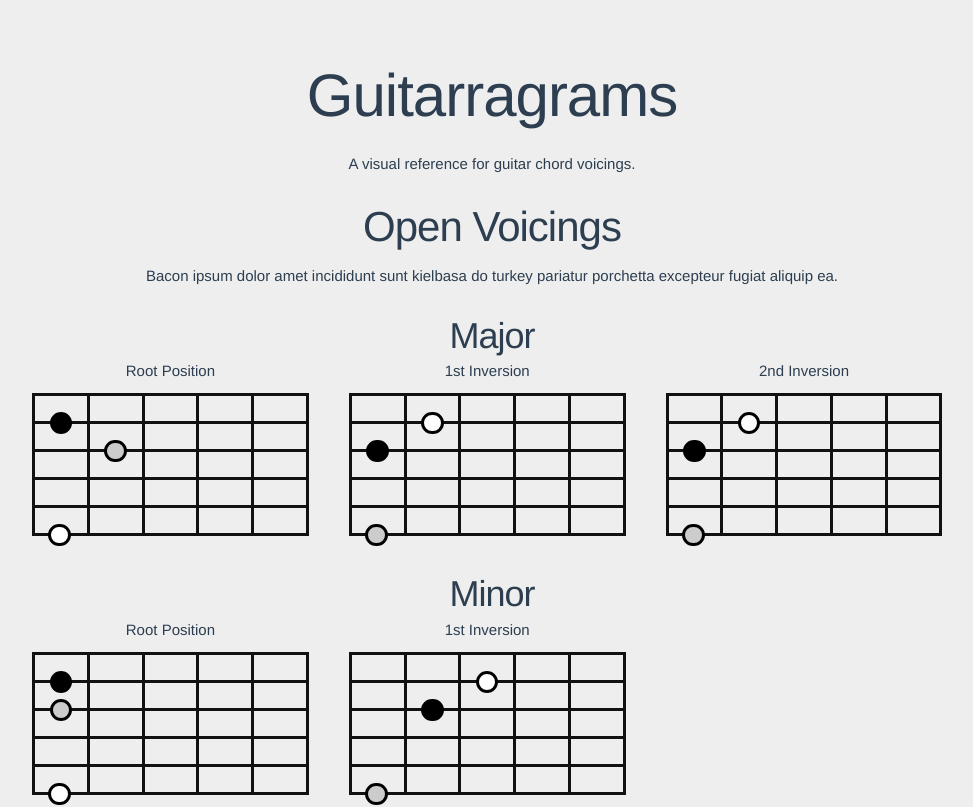
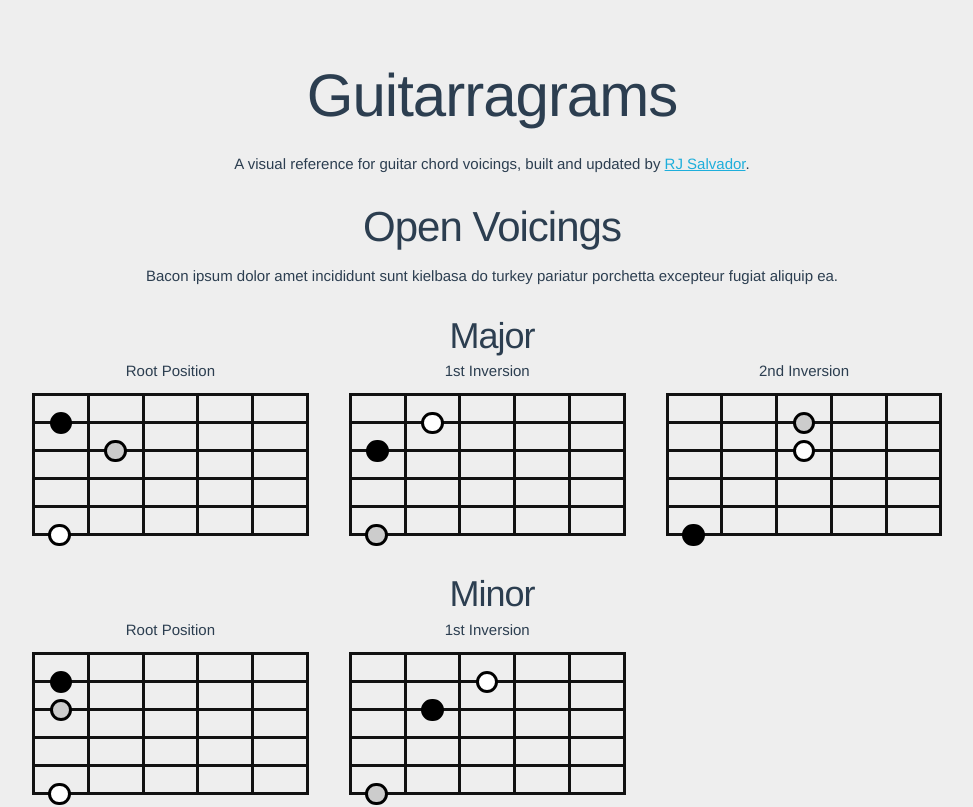
Before and after one commit to rjsalvadorr/guitarragrams, a Vue app: page / in a window 1280 px wide. Shown: the top 807 px of the page, without its empty margins (148-1121 px from the left). Built offline with nearby package versions, Linux system fonts and the light colour scheme.

Commit message:
Fixed a few things

```diff
--- a/src/App.vue
+++ b/src/App.vue
@@ -1,7 +1,10 @@
 <template>
   <div id="app" class="app">
     <h1 class="app--title">Guitarragrams</h1>
-    <p>A visual reference for guitar chord voicings.</p>
+    <p>
+      A visual reference for guitar chord voicings,
+      built and updated by <a href="https://rj-salvador.com">RJ Salvador</a>.
+    </p>
     <PatternGroup :groupData="diagrams.open">
       <p>
         Bacon ipsum dolor amet incididunt sunt kielbasa do turkey pariatur porchetta excepteur fugiat aliquip ea.
--- a/src/data/chord-diagrams-open.json
+++ b/src/data/chord-diagrams-open.json
@@ -23,9 +23,9 @@
         {
           "inversion": "2nd",
           "markers": [
-            "root,2,2",
-            "5th,3,1",
-            "3rd,6,1"
+            "3rd,2,3",
+            "root,3,3",
+            "5th,6,1"
           ]
         }
       ]
```
